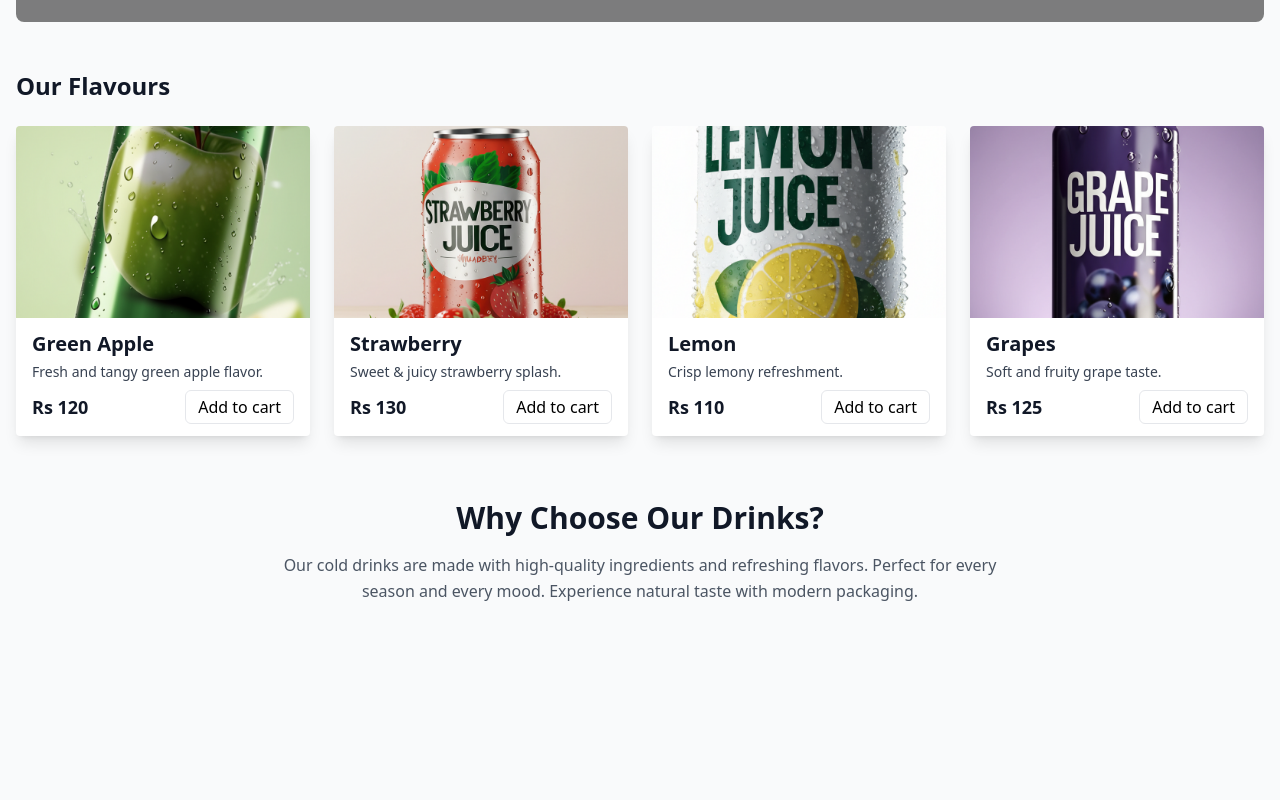
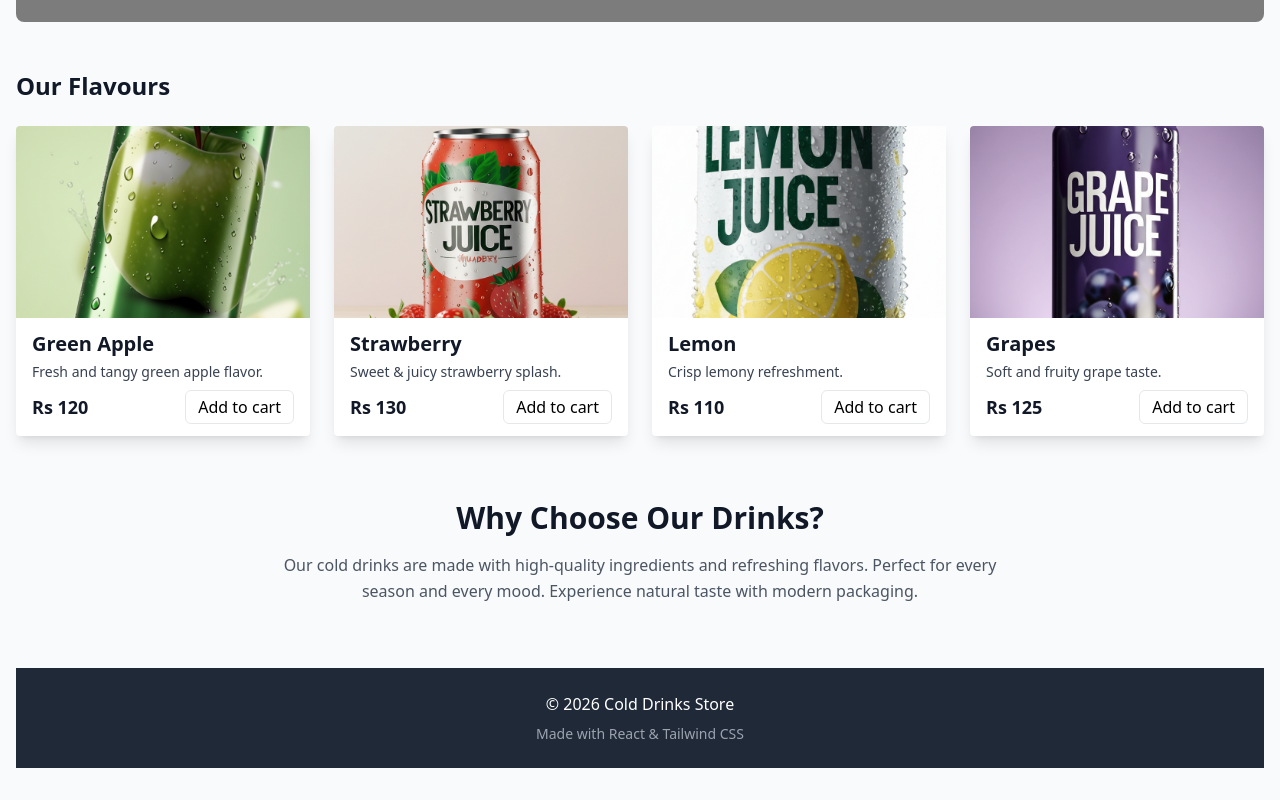
Before and after one commit to Himal-shrestha2/colddrink, a React (Vite) app: page / in a window 1280 px wide. Shown: the part 666-1466 px from the top of the page. Before the commit the page ends 1302 px from the top, so only its background shows below. Built offline with nearby package versions, Linux system fonts and the light colour scheme; grey boxes are pictures that could not be loaded.

Commit message:
adding footer section

```diff
--- a/src/pages/Home.jsx
+++ b/src/pages/Home.jsx
@@ -59,7 +59,15 @@ export default function Home({ cart, handleAdd }) {
     Perfect for every season and every mood.
     Experience natural taste with modern packaging.
   </p>
+
 </section>
+<footer className="mt-16 bg-gray-800 text-white py-6 text-center">
+  <p>© 2026 Cold Drinks Store</p>
+  <p className="text-sm text-gray-400 mt-2">
+    Made with React & Tailwind CSS
+  </p>
+</footer>
     </main>
+
   );
 }
```
